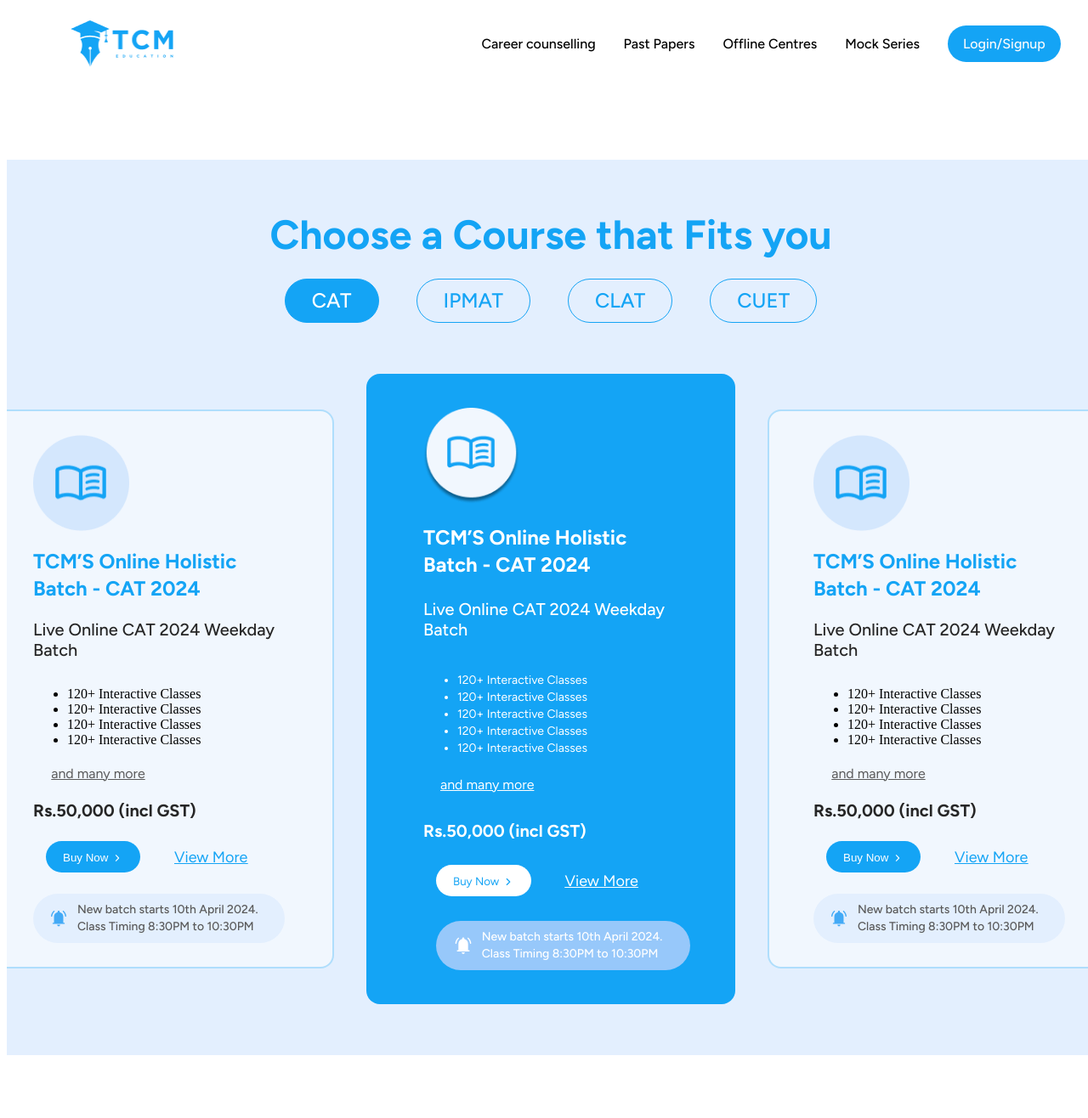
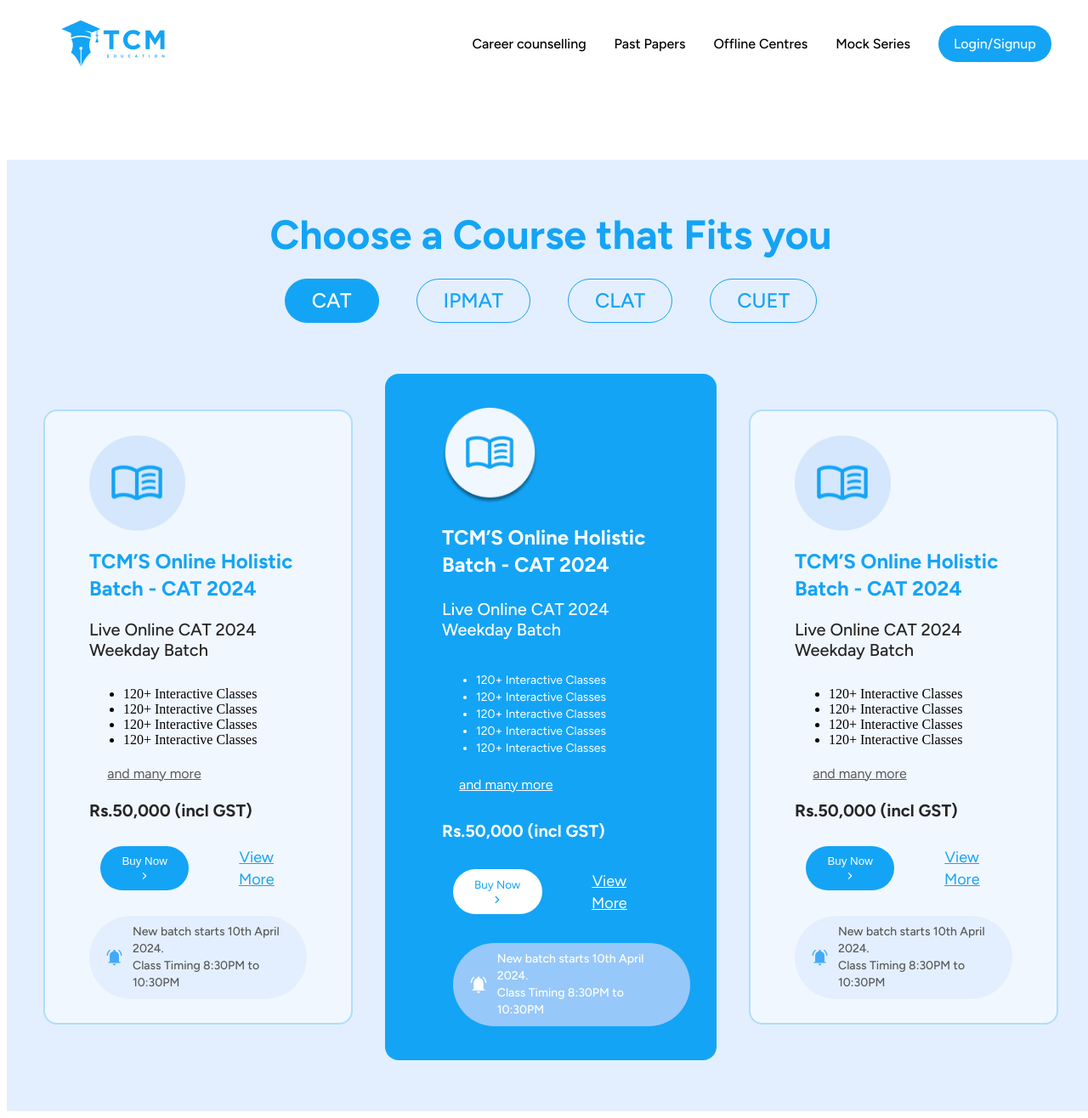
Before and after one commit to shivansh135/TCM-Educations, a React (Create React App) app: page /plans in a window 1280 px wide. Shown: the top 1316 px of the page at 85% size. Before the commit the page ends 1250 px from the top, so only its background shows below. Built offline with nearby package versions, Linux system fonts and the light colour scheme.

Commit message:
fix Nav and Choose course cards

```diff
--- a/public/index.html
+++ b/public/index.html
@@ -27,7 +27,7 @@
       work correctly both with client-side routing and a non-root public URL.
       Learn how to configure a non-root public URL by running `npm run build`.
     -->
-    <title>React App</title>
+    <title>TCM</title>
   </head>
   <body>
     <noscript>You need to enable JavaScript to run this app.</noscript>
--- a/src/components/navbar/navbar.css
+++ b/src/components/navbar/navbar.css
@@ -2,7 +2,7 @@
     .navbar{
         width: 100%;
         display: flex;
-        padding: 16px 0px 45px 75px;
+        padding: 16px 0px 45px 5vw;
         background: #FFF;
         flex-direction: column;
         justify-content: center;
@@ -15,7 +15,7 @@
         justify-content: space-between;
         display: flex;
         align-items: center;
-        gap: 30vw;
+        gap: 15vw;
     }
 
     .navbar_logo{
--- a/src/components/navbar/navbar.js
+++ b/src/components/navbar/navbar.js
@@ -31,10 +31,10 @@
                 <div className='navbar_content'>
                     <div className='navbar_logo'>
                         <Link to='/'>
-                         <img src={logoSrc} alt='logo' style={{width:'100%', height:'auto'}} />
+                         <img src={logoSrc} alt='logo' />
                         </Link>
                     </div>
-                    <div className='navbar_head'>
+                    <div className='navbar_head' >
                         <div className='navbar_council'><Link to='/form-page'>Career counselling</Link></div>
                         <div className='navbar_pp'><Link to='/past-papers'>Past Papers</Link></div>
                         <div className='navbar_offCetre'><Link to='/offline-centre'>Offline Centres</Link></div>
--- a/src/pages/Past_papers/past_papers.css
+++ b/src/pages/Past_papers/past_papers.css
@@ -184,7 +184,7 @@
 }
 
 .card3{
-    width: 300px;
+    width: 20vw;
     display: flex;
     padding: 40px 67px;
     border-radius: 16px;
@@ -192,7 +192,6 @@
     flex-direction: column;
     align-items: flex-start;
     gap: 24px;
-    width: 300px;
 }
 
 .oval{
@@ -328,7 +327,7 @@
     font-style: normal;
     font-weight: 500;
     line-height: 20px;
-    width: 250px;
+    width: 18vw;
 }
 
 .bell{
@@ -345,7 +344,7 @@
     flex-direction: column;
     align-items: flex-start;
     gap: 20px;
-    width: 300px;
+    width: 20vw;
 
 }
 
@@ -565,7 +564,7 @@
 
 /*phone view */
 
-@media (max-width: 768px) {
+@media (max-width: 1050px) {
     .past_papers{
         display: flex;
         flex-direction: column;
--- a/src/pages/home/home.css
+++ b/src/pages/home/home.css
@@ -460,6 +460,7 @@
     font-weight: 500;
     line-height: 32px;
     text-align: center;
+    cursor: pointer;
 }
 
 .course-body{
```
